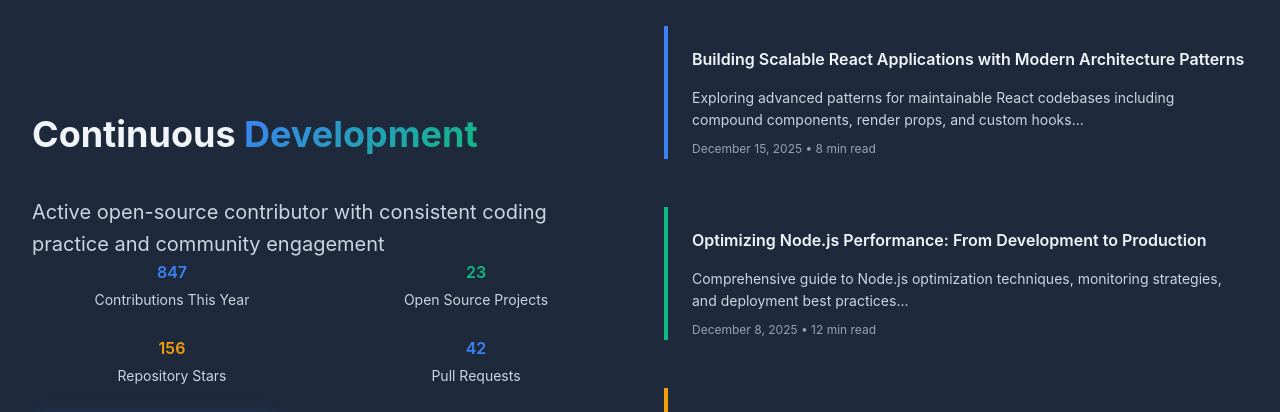
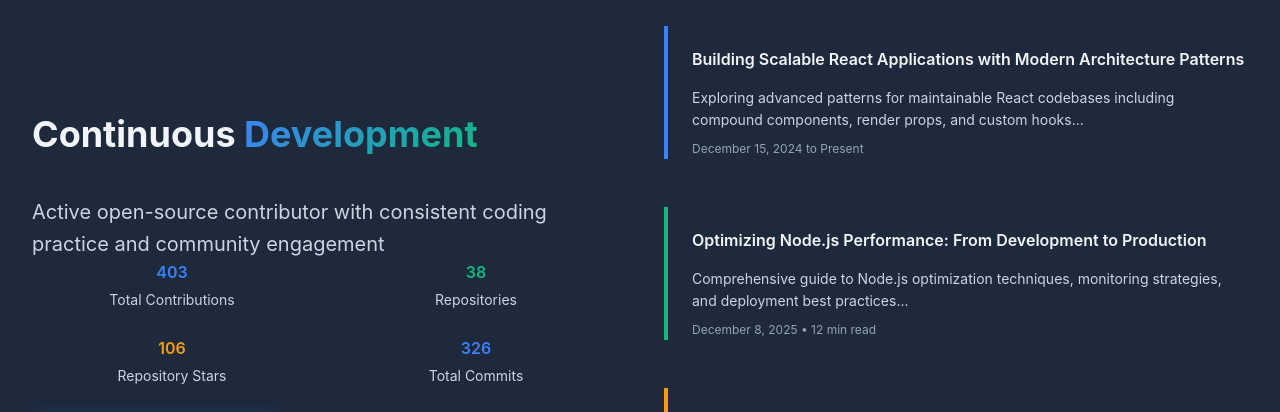
Before and after one commit to itsluckysharma01/Portfolio_Website, a React (Create React App) app: page / in a window 1280 px wide. Shown: the part 4380-4792 px from the top of the page. Built offline with nearby package versions, Linux system fonts and the light colour scheme.

Commit message:
Complete Homepage

```diff
--- a/src/pages/homePage.jsx
+++ b/src/pages/homePage.jsx
@@ -493,24 +493,24 @@ const HomePage = () => {
 
               <div className="github-stats">
                 <div className="stat">
-                  <div className="stat-value primary">847</div>
-                  <div className="stat-label">Contributions This Year</div>
+                  <div className="stat-value primary">403</div>
+                  <div className="stat-label">Total Contributions</div>
                 </div>
                 <div className="stat">
-                  <div className="stat-value secondary">23</div>
-                  <div className="stat-label">Open Source Projects</div>
+                  <div className="stat-value secondary">38</div>
+                  <div className="stat-label">Repositories</div>
                 </div>
                 <div className="stat">
-                  <div className="stat-value accent">156</div>
+                  <div className="stat-value accent">106</div>
                   <div className="stat-label">Repository Stars</div>
                 </div>
                 <div className="stat">
-                  <div className="stat-value primary">42</div>
-                  <div className="stat-label">Pull Requests</div>
+                  <div className="stat-value primary">326</div>
+                  <div className="stat-label">Total Commits</div>
                 </div>
               </div>
 
-              <button className="btn-primary">
+              <button className="btn-primary" onClick={()=> window.open('https://github.com/itsluckysharma01')}>
                 <svg className="w-5 h-5" fill="currentColor" viewBox="0 0 24 24">
                   <path d="M12 0c-6.626 0-12 5.373-12 12 0 5.302 3.438 9.8 8.207 11.387.599.111.793-.261.793-.577v-2.234c-3.338.726-4.033-1.416-4.033-1.416-.546-1.387-1.333-1.756-1.333-1.756-1.089-.745.083-.729.083-.729 1.205.084 1.839 1.237 1.839 1.237 1.07 1.834 2.807 1.304 3.492.997.107-.775.418-1.305.762-1.604-2.665-.305-5.467-1.334-5.467-5.931 0-1.311.469-2.381 1.236-3.221-.124-.303-.535-1.524.117-3.176 0 0 1.008-.322 3.301 1.23.957-.266 1.983-.399 3.003-.404 1.02.005 2.047.138 3.006.404 2.291-1.552 3.297-1.23 3.297-1.23.653 1.653.242 2.874.118 3.176.77.84 1.235 1.911 1.235 3.221 0 4.609-2.807 5.624-5.479 5.921.43.372.823 1.102.823 2.222v3.293c0 .319.192.694.801.576 4.765-1.589 8.199-6.086 8.199-11.386 0-6.627-5.373-12-12-12z"/>
                 </svg>
@@ -529,7 +529,7 @@ const HomePage = () => {
                     </button>
                   </h4>
                   <p className="blog-post-excerpt">Exploring advanced patterns for maintainable React codebases including compound components, render props, and custom hooks...</p>
-                  <div className="blog-post-meta">December 15, 2025 • 8 min read</div>
+                  <div className="blog-post-meta">December 15, 2024 to Present</div>
                 </article>
 
                 <article className="blog-post secondary">
```
